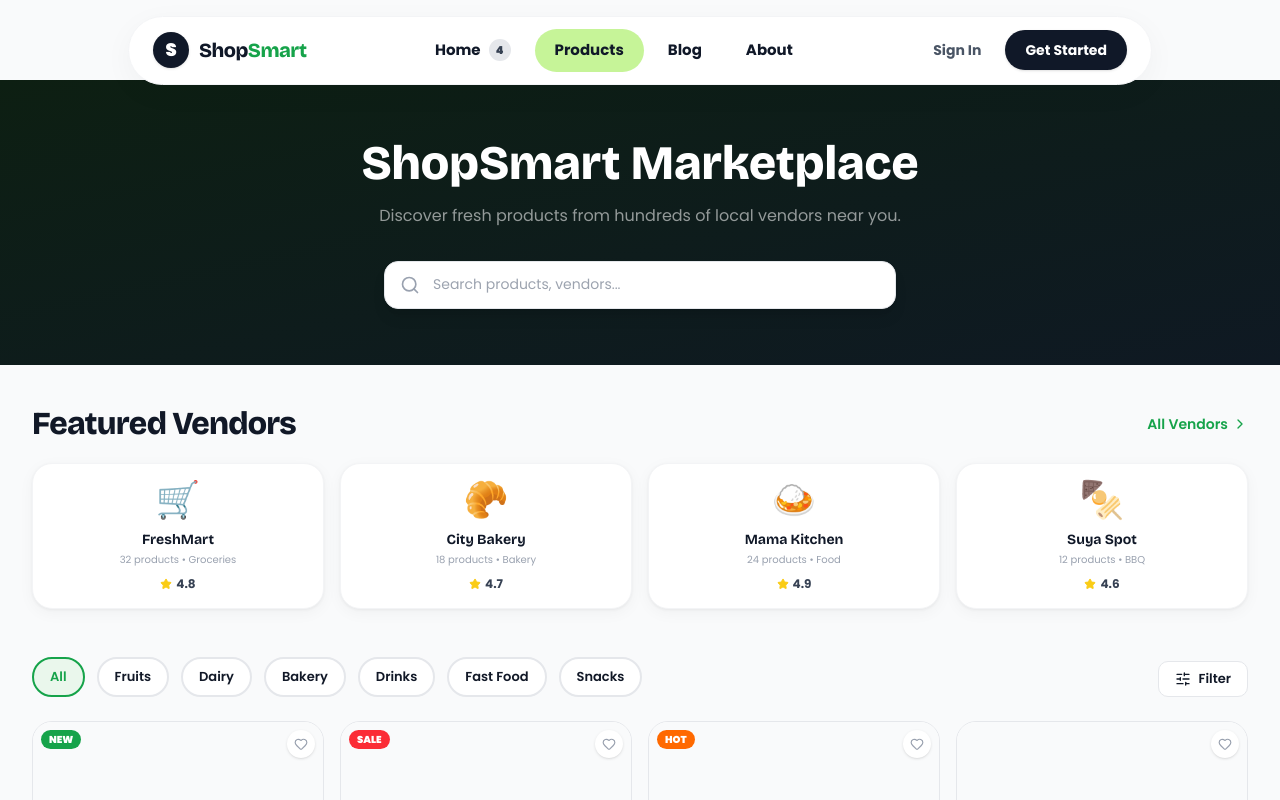
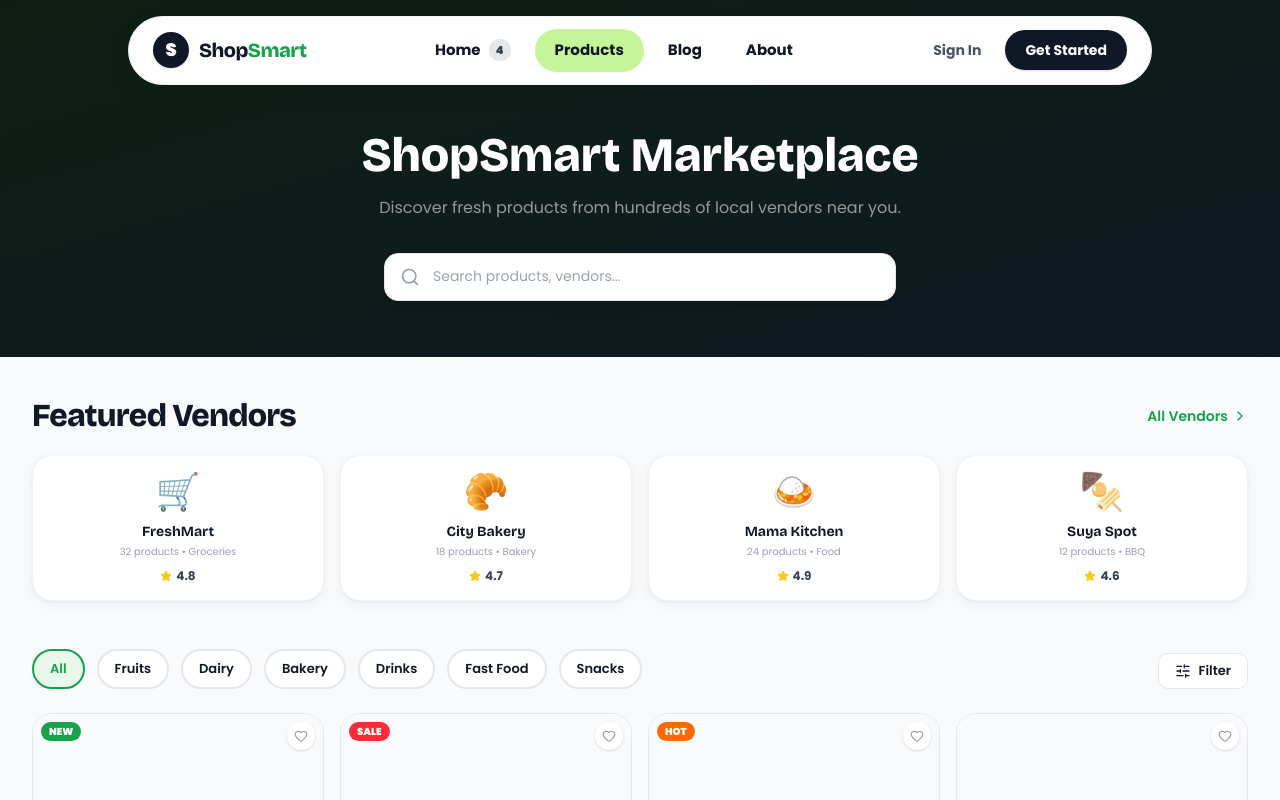
Before and after one commit to manny-the-great/SS-POS, a Next.js app in the folder shopsmart/: page /marketplace in a window 1280 px wide. Shown: the top 800 px of the page. Built offline with nearby package versions, Linux system fonts and the light colour scheme.

Commit message:
background fix

```diff
--- a/shopsmart/app/(public)/marketplace/page.tsx
+++ b/shopsmart/app/(public)/marketplace/page.tsx
@@ -64,9 +64,9 @@ export default function MarketplacePage() {
   const filtered=ALL_PRODUCTS.filter(p=>(cat==='All'||p.cat===cat)&&p.name.toLowerCase().includes(q.toLowerCase()));
 
   return (
-    <div className="pt-20 pb-16">
+    <div className="pb-16">
       {/* Header */}
-      <div className="bg-gradient-to-br from-[#0d1f12] to-[#0F1923] py-14">
+      <div className="bg-gradient-to-br from-[#0d1f12] to-[#0F1923] pt-32 pb-14">
         <div className="max-w-7xl mx-auto px-4 sm:px-6 lg:px-8 text-center">
           <h1 className="text-3xl sm:text-5xl font-black text-white mb-3" style={{fontFamily:'var(--font-heading)'}}>ShopSmart Marketplace</h1>
           <p className="text-white/55 mb-8 max-w-xl mx-auto">Discover fresh products from hundreds of local vendors near you.</p>
```
